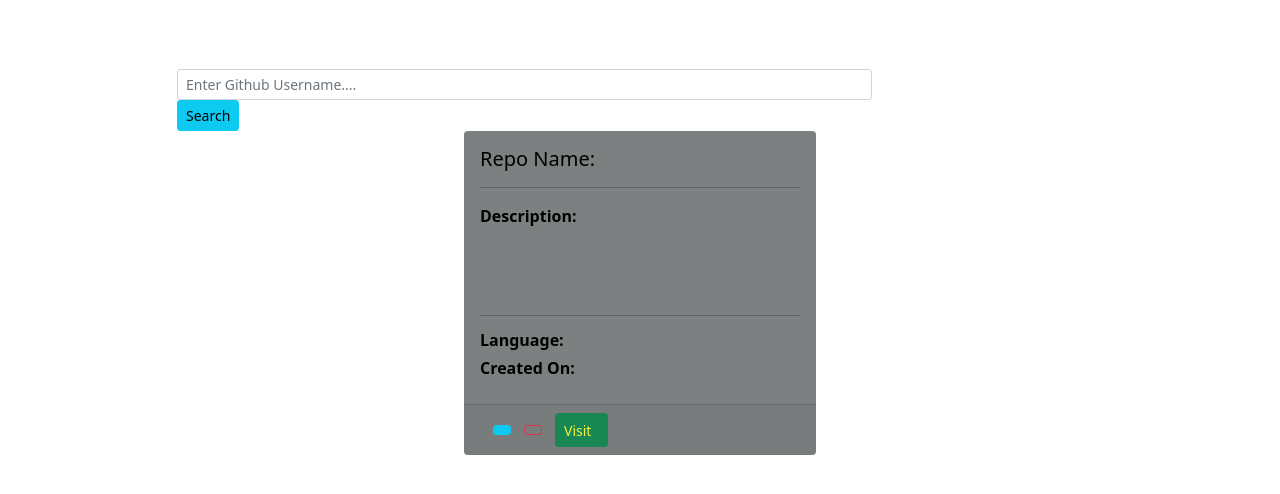
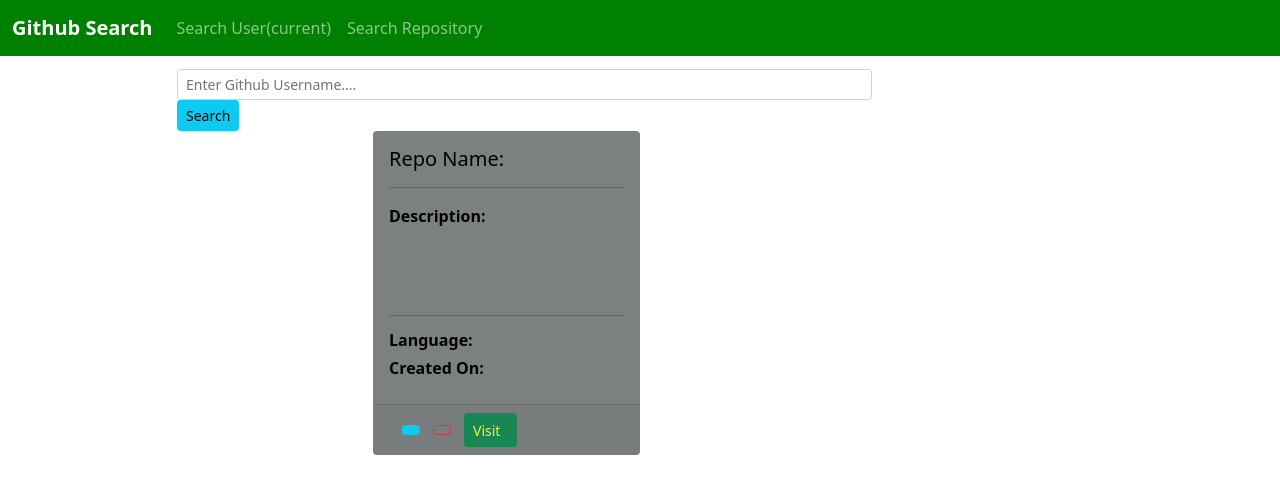
Before and after one commit to 12moi/github-search, an Angular app: page /search-repo in a window 1280 px wide. Shown: the top 494 px of the page. Built offline with nearby package versions, Linux system fonts and the light colour scheme; a web font is replaced by a local one.

Commit message:
style navbar component

```diff
--- a/src/app/app-routing.module.ts
+++ b/src/app/app-routing.module.ts
@@ -8,6 +8,7 @@
 
 
 const routes: Routes = [
+
   {path:"user-profile", component:UserComponent},
   {path:"search-repo", component:RepositoryComponent},
   {path: "", redirectTo:"/user-profile", pathMatch:"full"},
@@ -18,4 +19,6 @@
   imports: [RouterModule.forRoot(routes)],
 exports: [RouterModule]
 })
-export class AppRoutingModule { }
+export class AppRoutingModule {
+
+}
--- a/src/app/app.component.html
+++ b/src/app/app.component.html
@@ -1,5 +1,5 @@
 
 
 <!-- <app-repository></app-repository> -->
-
+<app-navbar></app-navbar>
 <router-outlet></router-outlet>
--- a/src/app/navbar/navbar.component.css
+++ b/src/app/navbar/navbar.component.css
@@ -1,19 +1,8 @@
 
 
-#nav{
-    background-color: rgba(9, 207, 207, 0.822);
-    margin-bottom: 1%;
+
+
+  .container-fluid{
+    background-color: green;
+    color: black;
   }
-  #items{
-    margin-left: 60%;
-  }
-  .navbar-brand{
-    margin-left: 1%;
-    margin-right: 5%;
-  }
-  .ico{
-    margin-right: 3%;
-  }
-  .nav-link{
-    font-weight: 500;
-  }
--- a/src/app/navbar/navbar.component.html
+++ b/src/app/navbar/navbar.component.html
@@ -1,7 +1,8 @@
 
 
-<nav class="navbar navbar-expand-lg navbar-dark info-color-dark">
-    <a class="navbar-brand" routerLink="user-profile"><strong>Git-Search</strong> </a>
+<div class="container-fluid">
+  <nav class="navbar navbar-expand-lg navbar-dark info-color-dark">
+    <a class="navbar-brand" routerLink="user-profile"><strong>Github Search</strong> </a>
     <button class="navbar-toggler" type="button" data-toggle="collapse" data-target="#navbarSupportedContent" aria-controls="navbarSupportedContent" aria-expanded="false" aria-label="Toggle navigation">
             <span class="navbar-toggler-icon"></span>
         </button>
@@ -11,19 +12,10 @@
           <a class="nav-link" routerLink="user-profile">Search User<span class="sr-only">(current)</span></a>
         </li>
         <li class="nav-item ">
-          <a class="nav-link" routerLink="search-repo">Search Repositiry</a>
+          <a class="nav-link" routerLink="search-repo">Search Repository</a>
         </li>
       </ul>
-      <ul class="navbar-nav nav-flex-icons ico" >
-        <li class="nav-item">
-          <a class="nav-link"><i class="fa fa-github" style="font-size:20px"></i></a>
-        </li>
-        <li class="nav-item">
-          <a class="nav-link"><i class="fa fa-twitter" style="font-size:20px"></i></a>
-        </li>
-        <li class="nav-item">
-          <a class="nav-link"><i class="fa fa-instagram" style="font-size:20px"></i></a>
-        </li>
-      </ul>
+
     </div>
   </nav>
+</div>
--- a/src/app/repos.ts
+++ b/src/app/repos.ts
@@ -1,6 +1,6 @@
 export class Repos {
     static results:any;
-    constructor(public name:string, public url:string, public login:string, public location:string, public public_repos:number, public followers:number, public  following:number, public  created_at:Date){
+    constructor(public name:string, public url:string, public login:string, public location:string, public public_repos:number, private clientId:number, private clientSecret:string,  public followers:number, public  following:number, public  created_at:Date){
 
     }
 }
--- a/src/app/repository/repository.component.html
+++ b/src/app/repository/repository.component.html
@@ -6,11 +6,11 @@
 
 
 <div class="container-fluid">
-  <app-navbar></app-navbar>
+  <!-- <app-navbar></app-navbar> -->
     <app-search-form (searchOutput)= "repoSearch($event)"></app-search-form>
       <div class="container">
-          <div class="container allrepos">
-              <div class="card"  style="width: 22rem;" class="repo">
+          <div class="container " style="width: 50%;">
+              <div class="card"  style="width: 22rem;" class="repo" style="width: 50%;">
                 <div class="card-body">
                   <h5 class="card-title">Repo Name:  </h5>
                   <div class="card-text">
--- a/src/app/repository/repository.component.ts
+++ b/src/app/repository/repository.component.ts
@@ -1,6 +1,7 @@
 import { Component, OnInit } from '@angular/core';
 import { Repos } from '../repos';
 import { UserServiceService } from '../user-service.service';
+import { HttpClient, HttpClientModule } from '@angular/common/http';
 
 @Component({
   selector: 'app-repository',
@@ -9,7 +10,7 @@
 })
 export class RepositoryComponent implements OnInit {
   repo!: Repos;
-  constructor( public repoService: UserServiceService ) { }
+  constructor( public repoService: UserServiceService, private http:HttpClient) { }
 
   repoSearch(searchName: any){
     this.repoService['getReopos'](searchName).then(
--- a/src/app/user/user.component.css
+++ b/src/app/user/user.component.css
@@ -1,3 +1,4 @@
+
 
 
 
--- a/src/app/user/user.component.html
+++ b/src/app/user/user.component.html
@@ -44,7 +44,7 @@
       </div>
      <!-- <div id="click" class="text-center">
           <a href="#reps"><img
-             src="https://raw.githubusercontent.com/Owiti-Charles/Git-Search/master/src/assets/mouse_click.png" alt=" mouse_click" id="mouse-click"></a>
+             src="" alt=" mouse_click" ></a>
       </div> -->
 
       <div class="text-center repos" id="reps">
--- a/src/app/user/user.component.ts
+++ b/src/app/user/user.component.ts
@@ -13,6 +13,13 @@
   repo!: Repos;
   repoService: any;
   constructor(public myService: UserServiceService, private Repo: UserServiceService) {
+
+  }
+  getUser(){
+    return User;
+  }
+  getUserRepo(){
+    return this.repo;
   }
 
   searchs(searchName: any) {
```
